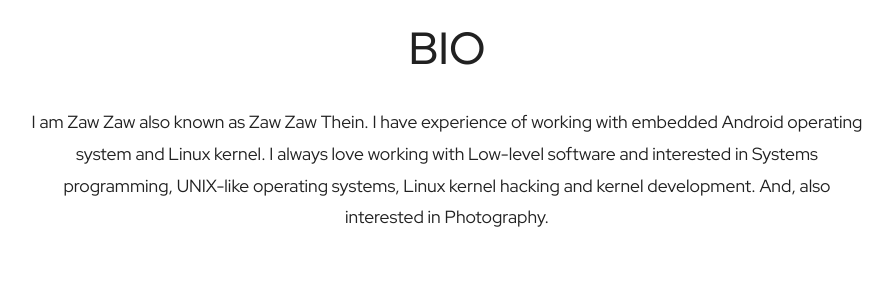
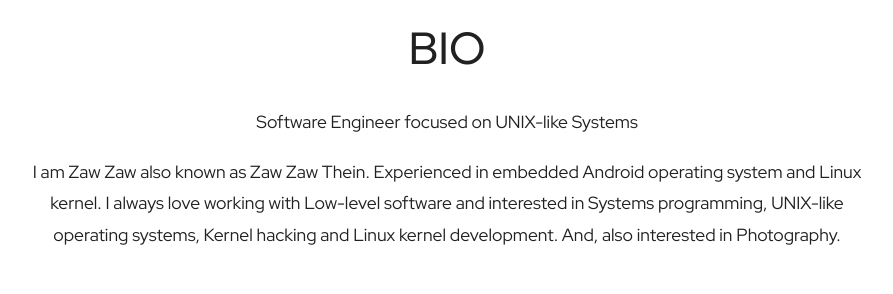
Before and after one commit to zawzaww/zawzaww.github.io, a Jekyll site: the page built from about.html, in a window 1280 px wide and 900 px high, scrolled down 457 px, cut to the strip 150-444 px from the top of the window. Shown: the whole strip, without its empty margins (193-1086 px from the left). Built offline with Jekyll 4.4.1, drawn with Linux system fonts in a browser that asks for light colours; some web fonts are replaced; some of the changed text lies outside the part shown.

Commit message:
config: about.html: Update site desc and biography in about page

```diff
--- a/_config.yml
+++ b/_config.yml
@@ -1,7 +1,7 @@
 # Site Title Name
 title: "Zaw Zaw"
 # Site Description
-description: "Software Engineer focused on Linux and Systems Software"
+description: "Love to build Low-level software to interact with hardware"
 
 # Jekyll plugins
 plugins:
--- a/about.html
+++ b/about.html
@@ -6,8 +6,9 @@
 
 <p align="center"><img src="https://s20.postimg.cc/g9j3jkr8t/about-me.png" width="30%" height="30%" /></p>
 <h1 align="center">BIO</h1>
-<p align="center">I am Zaw Zaw also known as Zaw Zaw Thein. I have experience of working with embedded Android operating system and Linux kernel. I always love
-working with Low-level software and interested in Systems programming, UNIX-like operating systems, Linux kernel hacking and kernel development. And,
+<p align="center">Software Engineer focused on UNIX-like Systems</p>
+<p align="center">I am Zaw Zaw also known as Zaw Zaw Thein. Experienced in embedded Android operating system and Linux kernel. I always love
+working with Low-level software and interested in Systems programming, UNIX-like operating systems, Kernel hacking and Linux kernel development. And,
 also interested in Photography.</p>
 <br>
 
@@ -38,4 +39,4 @@
 
 <p align="center"><img src="https://s20.postimg.cc/bp6kfwg7x/interest.png" width="30%" height="30%" /></p>
 <h1 align="center">INTERESTS</h1>
-<p align="center">Computer Science, Computer Architecture and Organization, Systems Programming, Kernel Hacking, Unix-like Operating Systems, Linux Kernel Development, Music, Phtotography, Sharing and Writing.</p>
+<p align="center">Computer Science, Computer Architecture and Organization, Systems Programming, Embedded Systems, Kernel Hacking, UNIX-like Operating Systems, Linux Kernel Development, Music, Phtotography, Sharing and Writing.</p>
```
